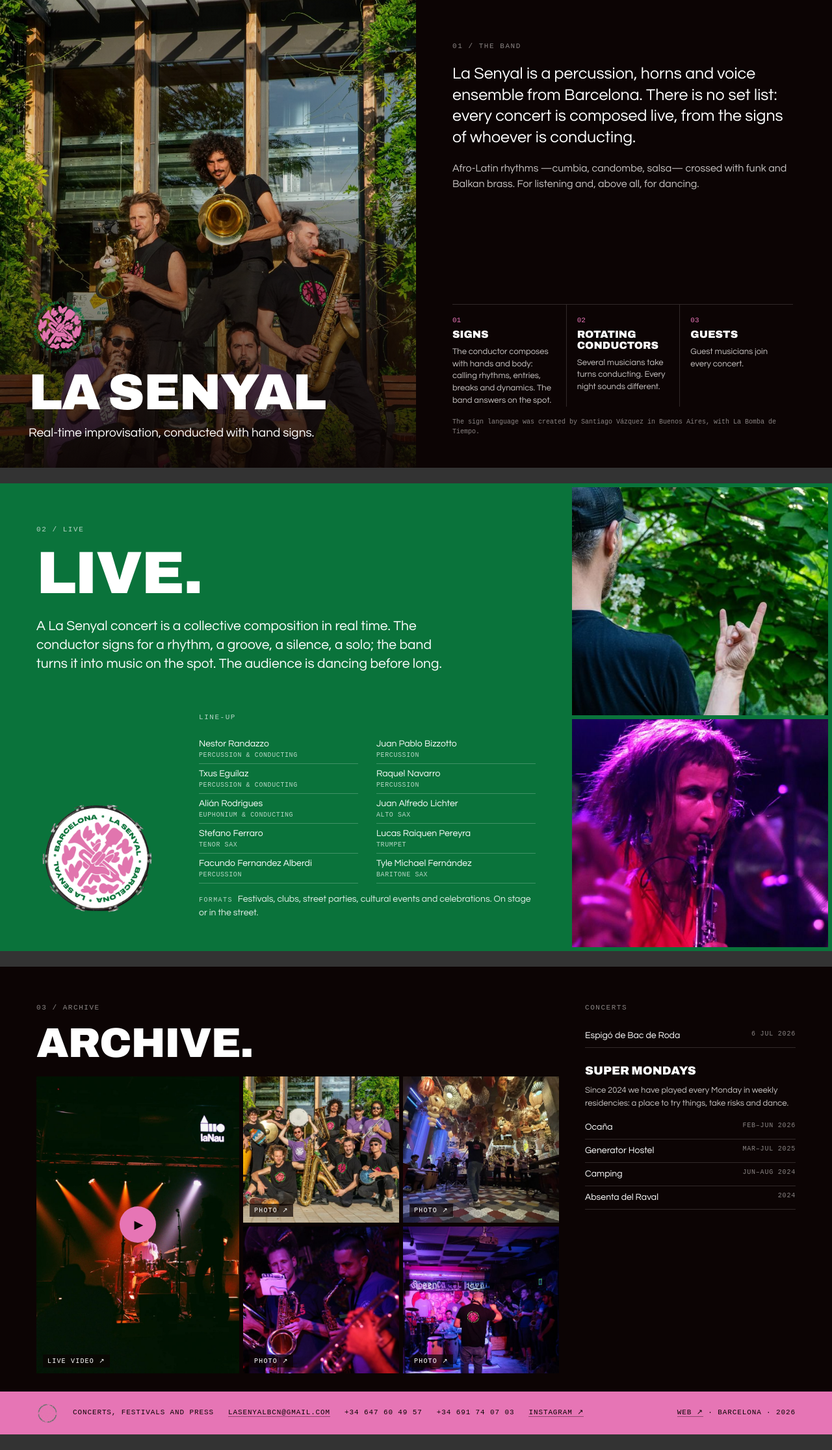
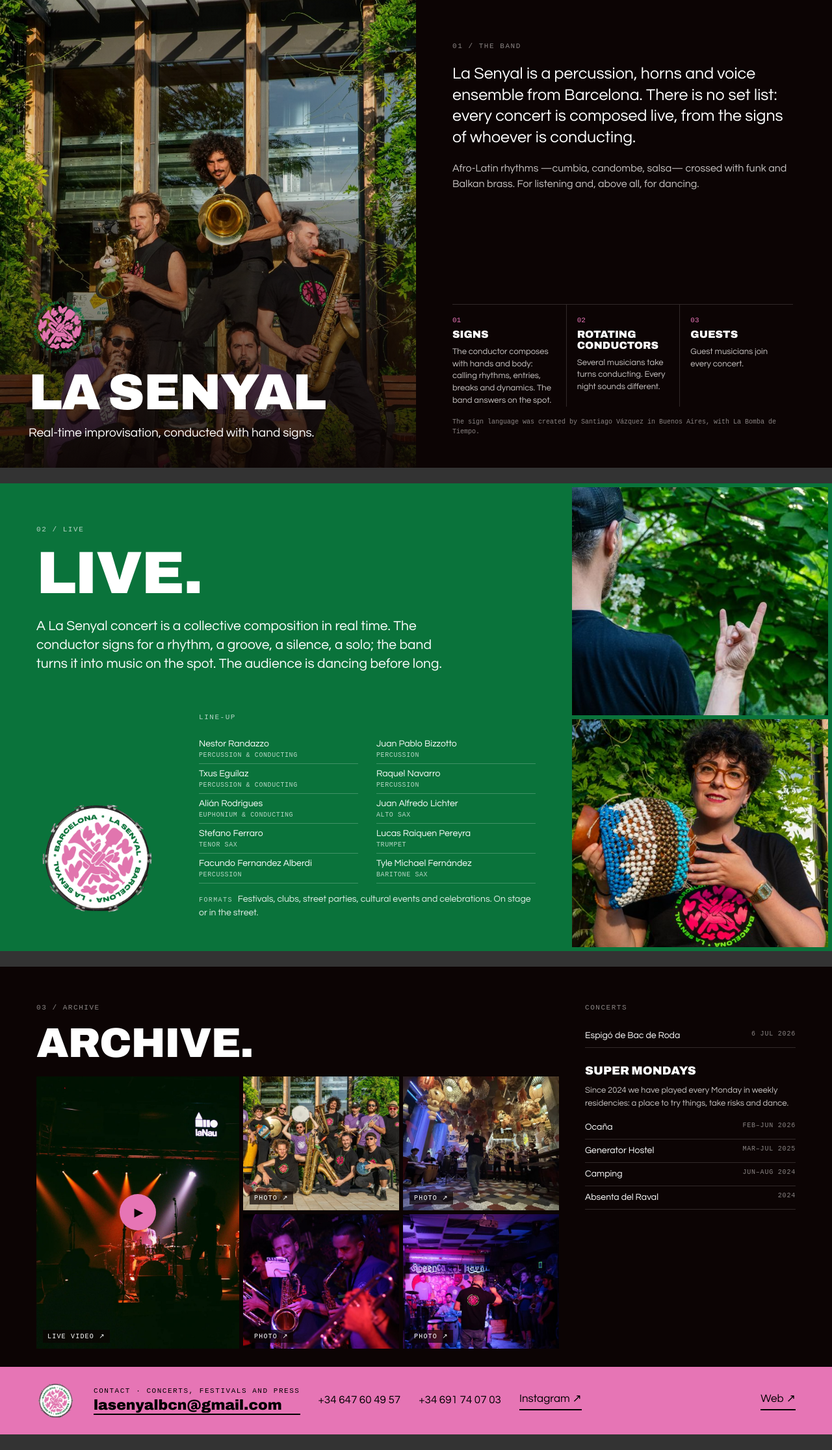
Before and after one commit to ciaVENDAVAL/lasenyal-web, a Jekyll site: the page built from presskit/en/index.html, in a window 1280 px wide. Shown: the whole page at 65% size. Built offline with Jekyll 4.4.1, drawn with Linux system fonts in a browser that asks for light colours; some web fonts are replaced.

Commit message:
Press kit: logo-shirt photo on page 2, bigger high-contrast contact strip
Co-Authored-By: Claude Opus 5.5 <noreply@anthropic.com>
Claude-Session: https://claude.ai/code/session_01K1UFr88fKhhHsapkPGERHo

```diff
--- a/_layouts/presskit.html
+++ b/_layouts/presskit.html
@@ -79,10 +79,13 @@
   .p3 li { padding: 7px 0; border-bottom: 1px solid var(--line); font-size: 14px; color: var(--ink); display: flex; justify-content: space-between; gap: 12px; }
   .p3 li .mono { color: var(--muted); white-space: nowrap; font-size: 10px; }
   .p3 .intro { font-size: 13px; margin-bottom: 10px; }
-  .contact { grid-column: 1 / -1; background: var(--pink); color: var(--bg); padding: 16px 56px; display: flex; align-items: center; gap: 22px; }
-  .contact img { width: 34px; }
-  .contact .mono { font-size: 11px; color: var(--bg); }
-  .contact a { border-bottom: 1px solid rgb(12 4 4/.4); }
+  .contact { grid-column: 1 / -1; background: var(--pink); color: #000; padding: 22px 56px; display: flex; align-items: center; gap: 28px; }
+  .contact img { width: 60px; }
+  .contact .who { display: flex; flex-direction: column; gap: 4px; }
+  .contact .k { font: 11px/1.3 "Fragment Mono", monospace; letter-spacing: .14em; text-transform: uppercase; color: #000; }
+  .contact .mail { font: 900 22px/1 "Archivo", sans-serif; font-stretch: 125%; color: #000; }
+  .contact .v { font-size: 17px; color: #000; white-space: nowrap; }
+  .contact a.v, .contact .mail { border-bottom: 2px solid #000; padding-bottom: 2px; }
   .contact .r { margin-left: auto; }
 </style>
 </head>
@@ -132,7 +135,7 @@
   </div>
   <div class="side">
     <img class="ph" src="{{ img }}sm/direccion-senas.jpg" alt="" style="object-position:50% 35%">
-    <img class="ph" src="{{ img }}sm/clarinete.jpg" alt="" style="object-position:50% 30%">
+    <img class="ph" src="{{ img }}members/raquel-navarro.jpg" alt="" style="object-position:50% 45%">
   </div>
 </section>
 
@@ -171,12 +174,14 @@
     </ul>
   </div>
   <div class="contact">
-    <img src="{{ img }}logo.png" alt="">
-    <span class="mono">{{ t.booking }}</span>
-    <span class="mono"><a href="mailto:{{ site.contact.email }}">{{ site.contact.email }}</a></span>
-    {%- for ph in site.contact.phones %}<span class="mono">{{ ph }}</span>{% endfor %}
-    <span class="mono"><a href="{{ site.contact.instagram }}">Instagram ↗</a></span>
-    <span class="mono r"><a href="{{ site.url }}{{ site.baseurl }}{{ L.pages.home }}">Web ↗</a> · Barcelona · {{ site.time | date: "%Y" }}</span>
+    <img src="{{ img }}tambor.png" alt="">
+    <div class="who">
+      <span class="k">{{ t.contact }} · {{ t.booking }}</span>
+      <a class="mail" href="mailto:{{ site.contact.email }}">{{ site.contact.email }}</a>
+    </div>
+    {%- for ph in site.contact.phones %}<span class="v">{{ ph }}</span>{% endfor %}
+    <a class="v" href="{{ site.contact.instagram }}">Instagram ↗</a>
+    <a class="v r" href="{{ site.url }}{{ site.baseurl }}{{ L.pages.home }}">Web ↗</a>
   </div>
 </section>
 
```
